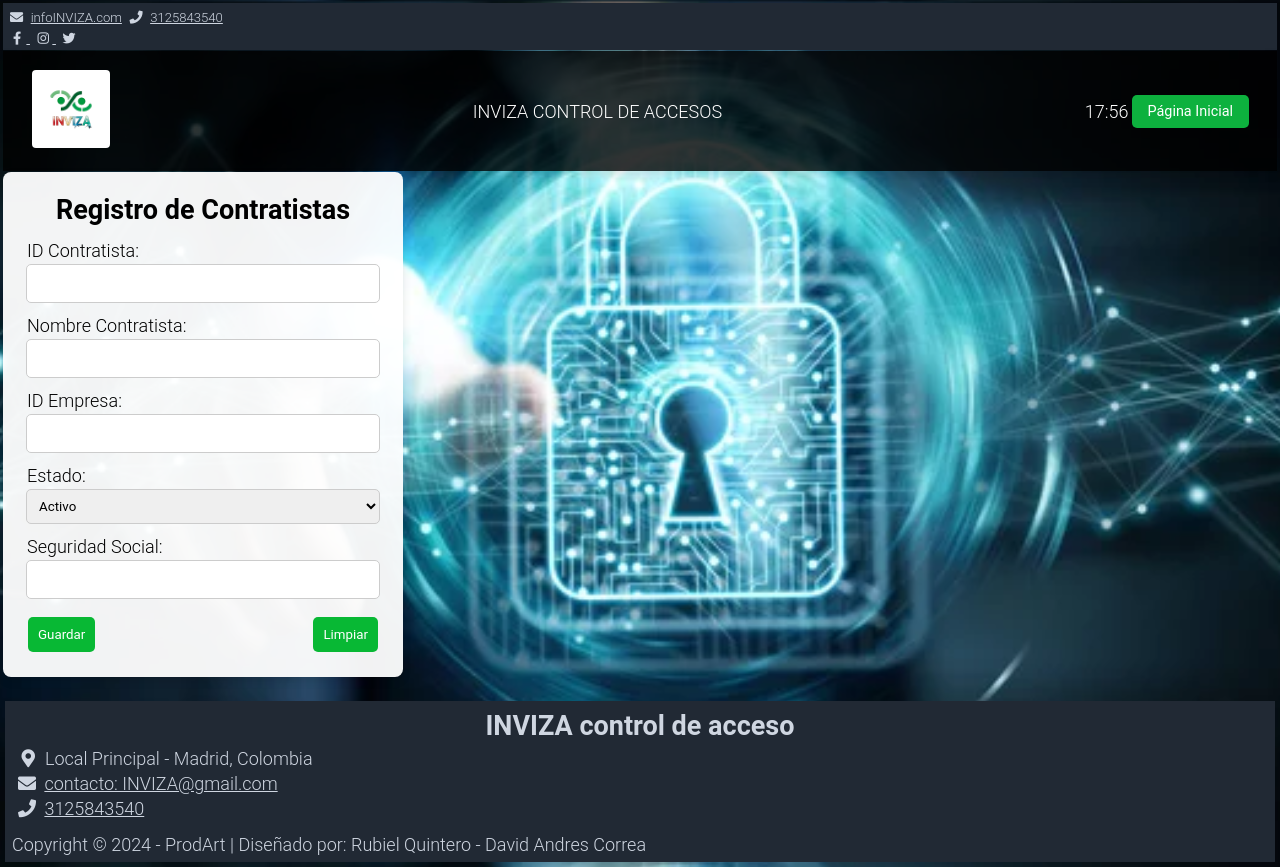
After one commit to Rubiel0222/INVIZA-control-de-acceso-, a PHP site: page /inviza/contratista.html in a window 1280 px wide. The commit adds this page. Run offline with PHP 8.4, Linux system fonts and the light colour scheme.

Commit message:
actualizar repositorioRubiel0222

```diff
--- /dev/null
+++ b/CSS/styles_contratista.css
@@ -0,0 +1,101 @@
+body {
+
+    font-family: Arial, sans-serif;
+    margin: 0;
+    padding: 0;
+    background: url('IMAGENES/logo_inviza.jpg') no-repeat center center fixed; /* Fondo con imagen */
+    background-size: cover;
+}
+
+/* Estilos generales */
+* {
+    margin: 1px;
+    padding: 1px;
+    box-sizing: border-box;
+    font-family: 'Roboto', 'Open Sans', 'Lato', Arial, sans-serif;
+}
+
+/* Encabezado */
+header {
+    background-color: rgba(0, 0, 0, 0.8); /* Fondo negro con transparencia */
+    color: #fff;
+    display: flex;
+    justify-content: space-between;
+    align-items: center;
+    padding: 15px 25px;
+    box-shadow: 0 4px 8px rgba(0, 0, 0, 0.1);
+}
+
+header .logo img {
+    width: 80px;
+    border-radius: 5px;
+}
+
+header .title {
+    font-size: 24px;
+    font-weight: bold;
+    text-align: center;
+    flex-grow: 1;
+}
+header .actions button {
+    background-color: #0db13e; /* Botón azul de marca */
+    color: white;
+    border: none;
+    padding: 8px 16px;
+    cursor: pointer;
+    font-size: 0.9rem;
+    border-radius: 5px;
+}
+
+
+header .actions {
+    display: flex;
+    align-items: center;
+}
+
+.form-container {
+    background-color: rgba(255, 255, 255, 0.95); /* Fondo semitransparente */
+    padding: 20px;
+    border-radius: 8px;
+    box-shadow: 0 4px 10px rgba(0, 0, 0, 0.1);
+    width: 400px;
+}
+
+
+h2 {
+    text-align: center;
+}
+
+form {
+    display: flex;
+    flex-direction: column;
+}
+
+label {
+    margin-top: 10px;
+}
+
+input, select {
+    padding: 8px;
+    border: 1px solid #ccc;
+    border-radius: 5px;
+}
+
+.buttons {
+    margin-top: 15px;
+    display: flex;
+    justify-content: space-between;
+}
+
+button {
+    padding: 10px;
+    border: none;
+    background-color: #08b834;
+    color: white;
+    border-radius: 5px;
+    cursor: pointer;
+}
+
+button:hover {
+    background-color: #08ac2b;
+}
--- a/CSS/styles_funcionarios.css
+++ b/CSS/styles_funcionarios.css
@@ -1,4 +1,3 @@
-/* Estilos generales */
 body {
     font-family: Arial, sans-serif;
     margin: 0;
@@ -58,6 +57,7 @@ header .actions {
     max-width: 1100px;
     margin: auto;
 }
+
 
 /* Encabezado */
 h2 {
--- /dev/null
+++ b/contratista.html
@@ -0,0 +1,140 @@
+<!DOCTYPE html>
+<html lang="es">
+<head>
+    <meta charset="UTF-8">
+    <meta name="viewport" content="width=device-width, initial-scale=1.0">
+    <title>INVIZA Control de Accesos</title>
+    <link rel="stylesheet" href="CSS/styles_contratista.css">
+    <link rel="stylesheet" href="css/fontawesome.min.css">
+    <link rel="stylesheet" href="css/slick-theme.css">
+    <link rel="stylesheet" href="css/templatemo.css">
+    <link rel="stylesheet" href="css/fontawesome.css">
+    <link rel="stylesheet" href="css/fontawesome.min.css">
+    <link rel="stylesheet" href="css/slick-theme.css">
+    <link rel="stylesheet" href="css/slick.min.css">
+    <link rel="stylesheet" href="CSS/templatemo.min.css">
+    <script src="JS/pagina_principal.js" defer></script>
+</head>
+<body>
+    <style>
+  body {
+    font-family: 'Roboto', 'Open Sans', 'Lato', Arial, sans-serif;
+    margin: 0;
+    padding: 0;
+    background: url('IMAGENES/innovacion\ y\ \ seguridad.jpg') no-repeat center center fixed;
+    background-size: cover;
+
+}
+    </style>
+<nav class="navbar navbar-expand-lg bg-dark navbar-light" id="templatemo_nav_top">
+    <div class="container text-light">
+        <div class="w-d-flex justify-content-between">
+                <i class="fa fa-envelope mx-2"></i>
+                <a class="navbar-sa-brand text-light text-decoration-none" href="publicidad.html">infoINVIZA.com</a>
+                <i class="fa fa-phone mx-2"></i>
+                <a class="navbar-sa-brand text-light text-decoration-none" href="tel:3125843540">3125843540</a>
+            </div>
+                    <a class="text-light" href="https://fb.com/templatemo" target="_blank" rel="sponsored">
+                        <i class="fab fa-facebook-f fa-sm fa-fw me-2"></i>
+                    </a>
+                    <a class="text-light" href="https://www.instagram.com" target="_blank">
+                        <i class="fab fa-instagram fa-sm fa-fw me-2"></i>
+                    </a>
+                    <a class="text-light" href="https://www.twitter.com" target="_blank">
+                        <i class="fab fa-twitter fa-sm fa-fw me-2"></i>
+                    </a>
+                </div>
+              </div>
+        </div>
+        </div>
+</nav>
+<header>
+    <div class="logo editable">
+        <img src="IMAGENES/logo_inviza.jpg" alt="Logo de INVIZA">
+    </div>
+    <div class="title editable">
+        INVIZA CONTROL DE ACCESOS
+    </div>
+    <div class="actions">
+           <div class="time" id="currentTime"></div>
+        <button onclick="window.location.href='pagina_inicial.html'">Página Inicial</button>
+            <button class="save-button" style="display: none;" onclick="window.location.href='contratistas-creación y edición.html'">Guardar</button>
+
+    </div>
+</header>
+
+<body>
+    <div class="form-container">
+        <h2>Registro de Contratistas</h2>
+        <form action="guardar_contratista.php" method="post">
+            <label for="id_contratista">ID Contratista:</label>
+            <input type="text" id="id_contratista" name="id_contratista" required>
+
+            <label for="nombre_contratista">Nombre Contratista:</label>
+            <input type="text" id="nombre_contratista" name="nombre_contratista" required>
+
+            <label for="id_empresa">ID Empresa:</label>
+            <input type="text" id="id_empresa" name="id_empresa" required>
+
+            <label for="estado">Estado:</label>
+            <select id="estado" name="estado">
+                <option value="activo">Activo</option>
+                <option value="inactivo">Inactivo</option>
+            </select>
+
+            <label for="seguridad_social">Seguridad Social:</label>
+            <input type="text" id="seguridad_social" name="seguridad_social" required>
+
+            <div class="buttons">
+                <button type="submit">Guardar</button>
+                <button type="reset">Limpiar</button>
+            </div>
+        </form>
+    </div>
+    <script>
+    function updateTime() {
+        const now = new Date();
+        const hours = String(now.getHours()).padStart(2, '0');
+        const minutes = String(now.getMinutes()).padStart(2, '0');
+        document.getElementById('currentTime').textContent = `${hours}:${minutes}`;
+    }
+
+    setInterval(updateTime, 1000);
+    updateTime();
+</script>
+<footer>
+   <!--inicio pie pagina-->
+   <br>
+   <footer class="bg-dark" id="templatemo_footer">
+    <div class="container text-light">
+        <div class="row">
+            <div class="col-md-4 pt-0">
+                <h2 class="text-light bg-dark pb-3 light-logo">INVIZA control de acceso</h2>
+                <div class="contact-info">
+                    <div class="contact-item">
+                        <i class="fas fa-map-marker-alt fa-fw"></i>
+                        Local Principal - Madrid, Colombia
+                    </div>
+                    <div class="contact-item">
+                        <i class="fa fa-envelope mx-2"></i>
+                        <a class="navbar-sa-brand text-light text-decoration-none" href="publicidad.html">contacto: INVIZA@gmail.com</a>
+                    </div>
+                    <div class="contact-item">
+                        <i class="fa fa-phone mx-2"></i>
+                        <a class="navbar-sa-brand text-light text-decoration-none" href="tel:3125843540">3125843540</a>
+                    </div>
+                </div>
+            </div>
+        </div>
+    </div>
+    <div class="w-100 bg-dark py-3">
+            <div class="row pt-2">
+                <p class="text-left text-light">
+                    Copyright &copy; 2024 - ProdArt | Diseñado por: Rubiel Quintero - David Andres Correa
+                </p>
+            </div>
+        </div>
+    </div>
+</footer>
+</body>
+</html>
--- a/contratistas-creación y edición.html
+++ b/contratistas-creación y edición.html
@@ -72,7 +72,8 @@ background-size: cover;
                 <input type="text" placeholder="Buscar..." id="searchInput">
                 <button onclick="searchFunction()">🔍</button>
             </div>
-            <button class="add-button">Agregar Nuevo Registro</button>
+            <button class="add-button" onclick="window.location.href='contratista.html'">Agregar Nuevo Registro</button>
+
         </div>
         <!-- Tabla de contratistas -->
         <table>
--- a/modulo-control de ingreso.html
+++ b/modulo-control de ingreso.html
@@ -112,7 +112,7 @@ background-size: cover;
                     <button type="reset">Limpiar</button>
                     <button type="button" onclick="window.location.href='registro_tiempo real.html';">Visitantes</button>
                     <button type="button" onclick="window.location.href='funcionarios.html';">Funcionarios</button>
-                    <button type="button" onclick="window.location.href='contratistas.html';">Contratistas</button>
+                    <button type="button" onclick="window.location.href='contratistas-creación y edición.html';">Contratistas</button>
                 </div>
             </form>
         </div>
```
Also changed, not shown: JS/contratista-creacion y edicion.js (+7 -0 lines), JS/contratista.js (added, +37 -0 lines), guardar_contratista.php (added, +41 -0 lines).
